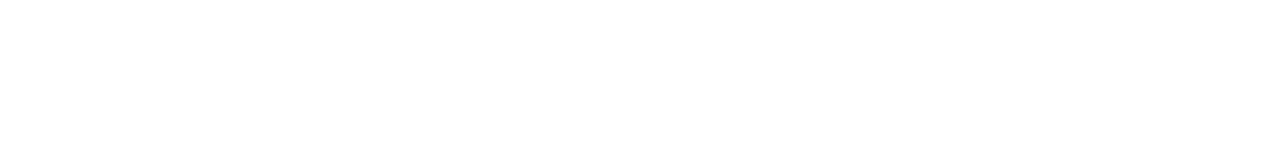
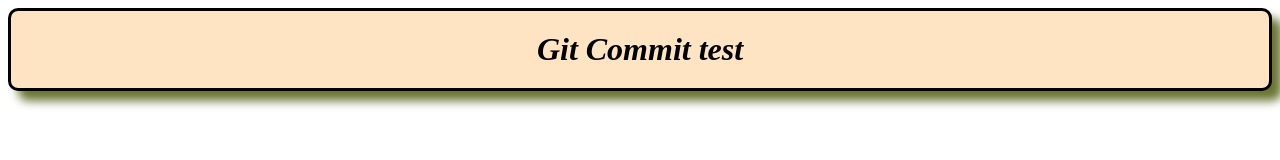
Before and after one commit to antnose/PH-Module-3, a plain HTML site: page index.html in a window 1280 px wide. Drawn offline with Linux system fonts and the light colour scheme.

Commit message:
added css

```diff
--- /dev/null
+++ b/css/style.css
@@ -0,0 +1,10 @@
+h1{
+  text-align:center;
+  margin: 0px;
+  padding: 20px;
+  border: 3px solid;
+  background-color: bisque;
+  border-radius: 10px;
+  box-shadow: 10px 10px 10px rgb(108, 118, 52);
+  font-style: italic;
+}
--- a/index.html
+++ b/index.html
@@ -4,6 +4,9 @@
     <meta charset="UTF-8" />
     <meta name="viewport" content="width=device-width, initial-scale=1.0" />
     <title>Git Setup</title>
+    <link rel="stylesheet" href="css/style.css" />
   </head>
-  <body></body>
+  <body>
+    <h1>Git Commit test</h1>
+  </body>
 </html>
```
